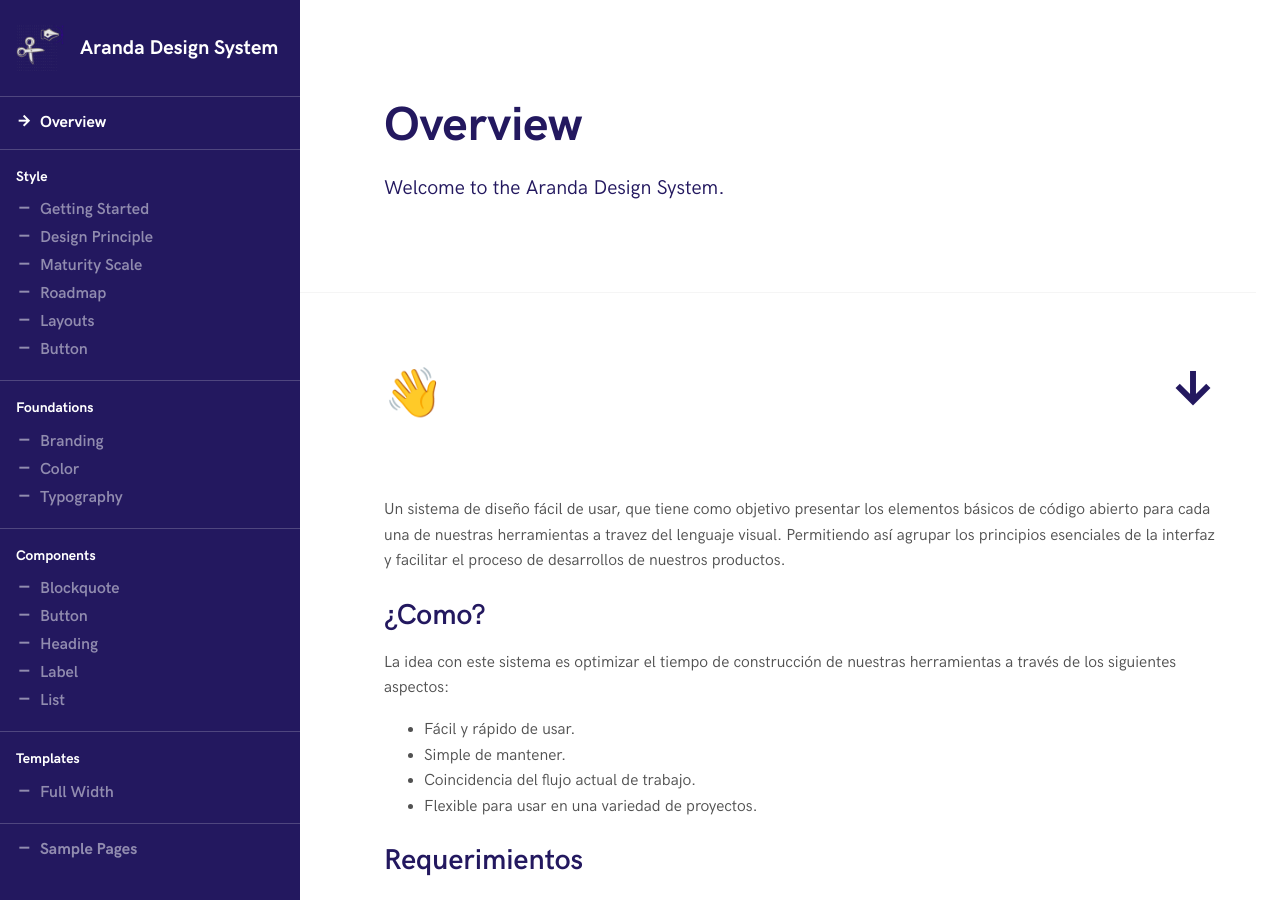
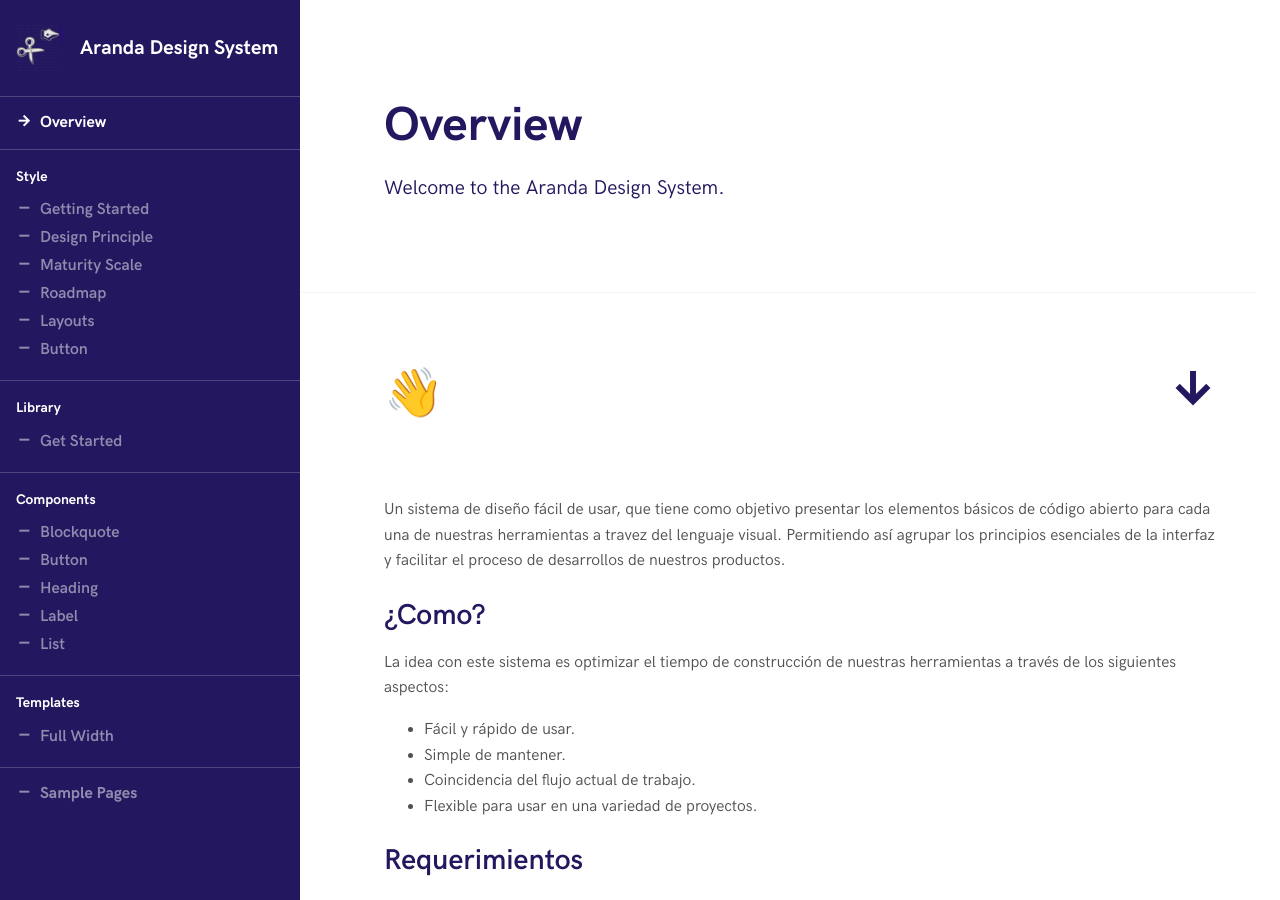
Before and after one commit to Nats85/guide-aranda, a Jekyll site: the page built from index.md, in a window 1280 px wide and 900 px high. Built offline with Jekyll 4.4.1, drawn with Linux system fonts in a browser that asks for light colours.

Commit message:
Update sidebar.html

```diff
--- a/_includes/sidebar.html
+++ b/_includes/sidebar.html
@@ -16,10 +16,10 @@
     {% endfor %}</ul>
   </div>
 
-  {% assign foundations = site.docs | where: 'type', 'foundation' | sort: 'url' %}
+  {% assign library = site.docs | where: 'type', 'library' | sort: 'url' %}
   <div class="group">
-    <div class="group_title">Foundations</div>
-    <ul>{% for doc in foundations %}
+    <div class="group_title">Library</div>
+    <ul>{% for doc in library %}
       <li><a href="{{ site.baseurl }}{{ doc.url }}"{% if doc.url == page.url %} class="active"{% endif %}>{{ doc.title }}</a></li>
     {% endfor %}</ul>
   </div>
```
